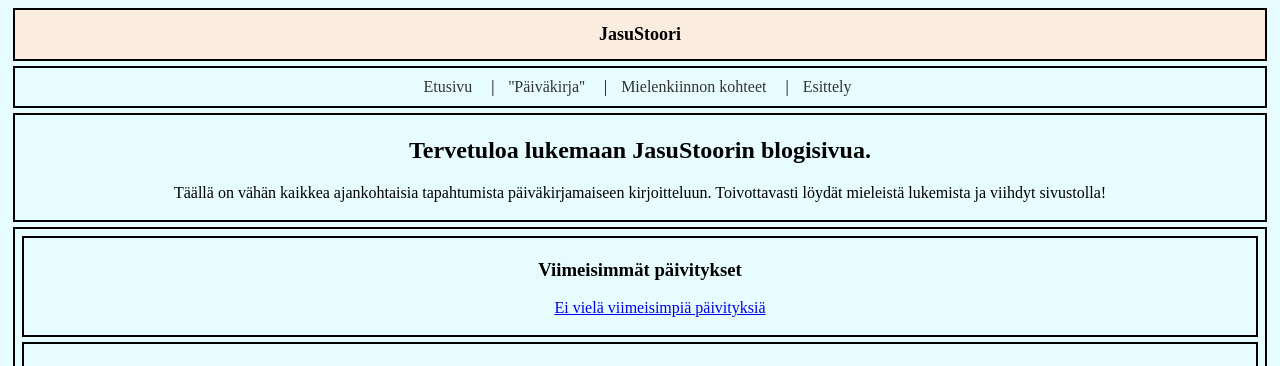
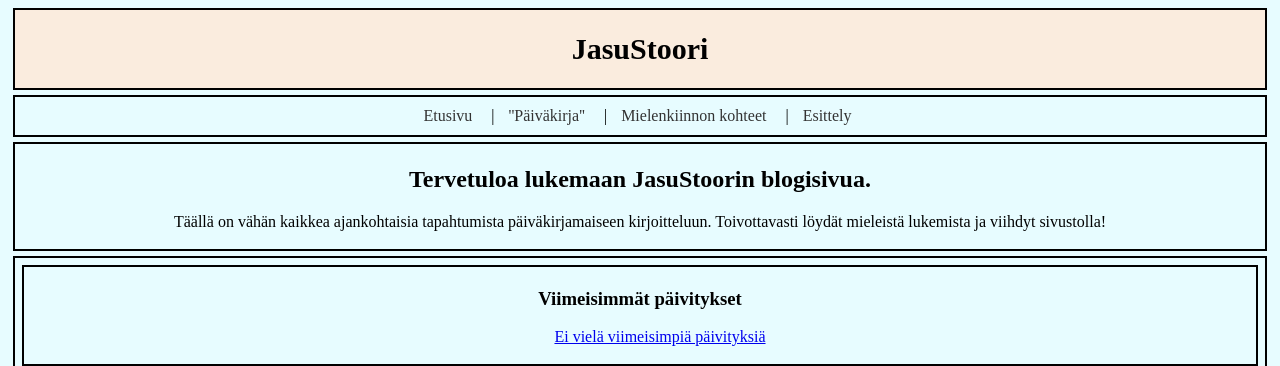
Before and after one commit to JasuStoori/JasuStoori.github.io, a PHP site: page /index.html in a window 1280 px wide. Shown: the top 366 px of the page. Run offline with PHP 8.4, Linux system fonts and the light colour scheme.

Commit message:
tyyli koko

```diff
--- a/Tyyllit.css
+++ b/Tyyllit.css
@@ -37,13 +37,13 @@ div.wireframe {
 }
 
 h1 {
-font-size: 32px;
+font-size: 45px;
 }
 @media screen and (min-width: 1025px) {
 }
 
 h1 {
-    font-size: 18px; //pienemmille ruduille
+    font-size: 30px; //pienemmille ruduille
     }
 @media screen and (max-width: 100px) {
 }
```
